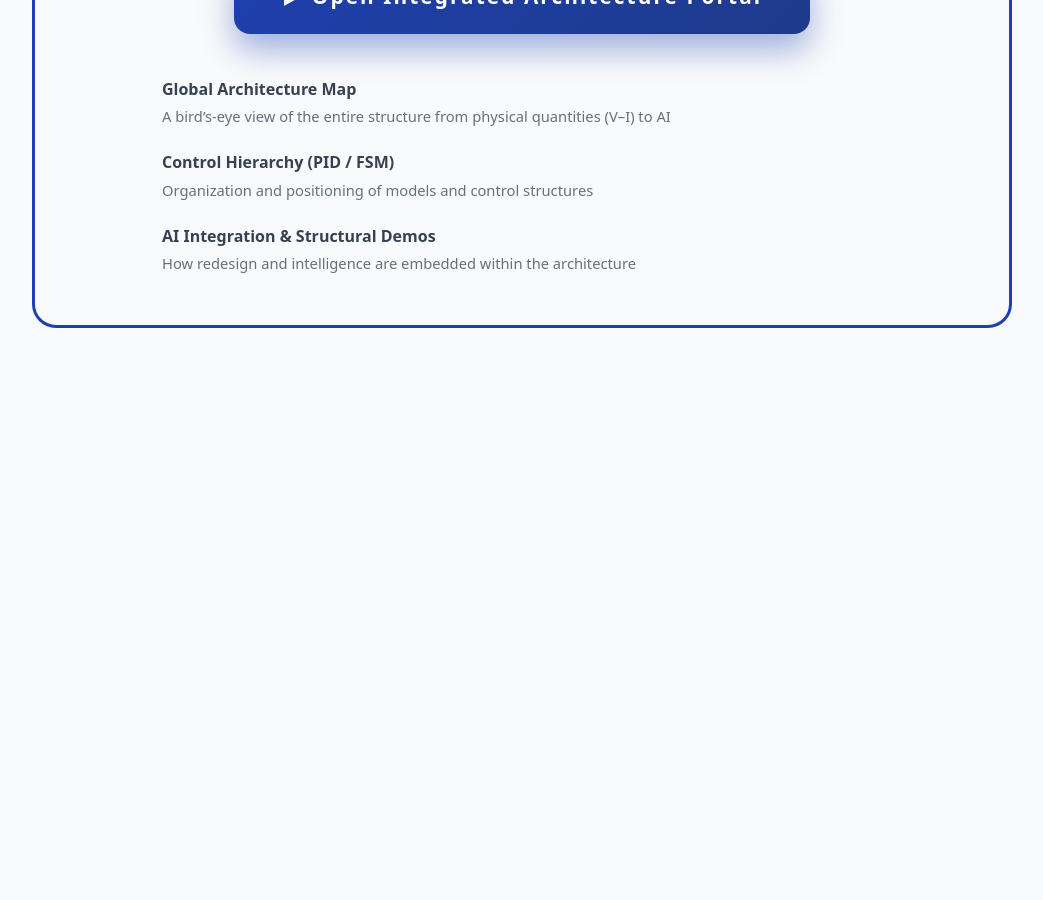
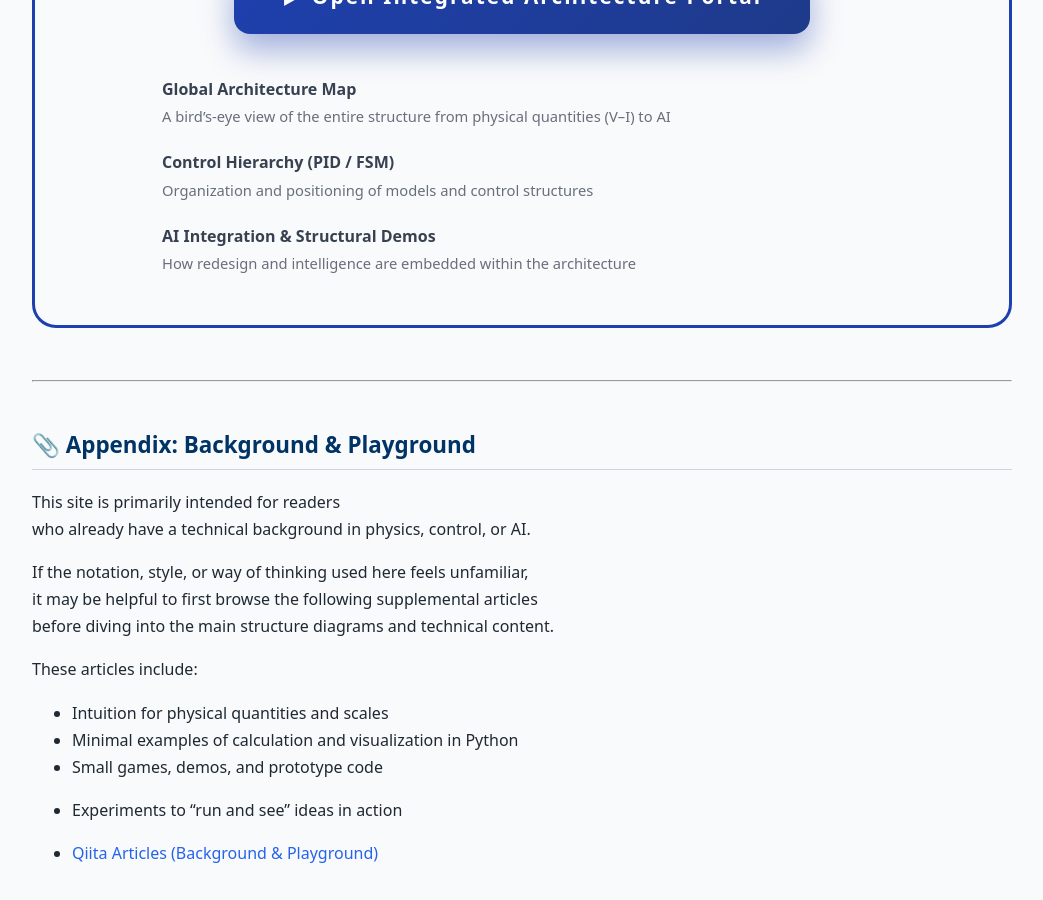
Before and after one commit to Samizo-AITL/Samizo-AITL.github.io, a Jekyll site: the page built from en/index.md, in a window 1280 px wide and 900 px high, scrolled down 2097 px. Shown: the whole window, without its empty margins (118-1161 px from the left). Built offline with Jekyll 4.4.1, drawn with Linux system fonts in a browser that asks for light colours; before the commit the page ends 2493 px from its top, so only the background shows below that.

Commit message:
Update index.md

```diff
--- a/en/index.md
+++ b/en/index.md
@@ -157,3 +157,23 @@ Starting from the architecture diagram, it allows you to traverse articles, demo
 </div>
 
 </div>
+
+---
+
+## 📎 Appendix: Background & Playground
+
+This site is primarily intended for readers
+who already have a technical background in physics, control, or AI.
+
+If the notation, style, or way of thinking used here feels unfamiliar,
+it may be helpful to first browse the following supplemental articles
+before diving into the main structure diagrams and technical content.
+
+These articles include:
+
+- Intuition for physical quantities and scales
+- Minimal examples of calculation and visualization in Python
+- Small games, demos, and prototype code
+- Experiments to “run and see” ideas in action
+
+- [Qiita Articles (Background & Playground)](https://samizo-aitl.github.io/qiita-articles/en/)
```
